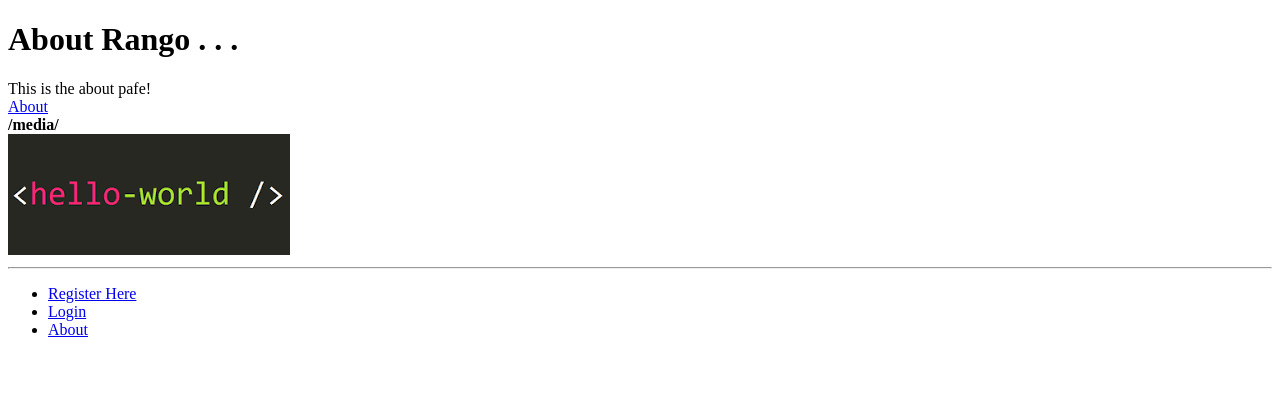
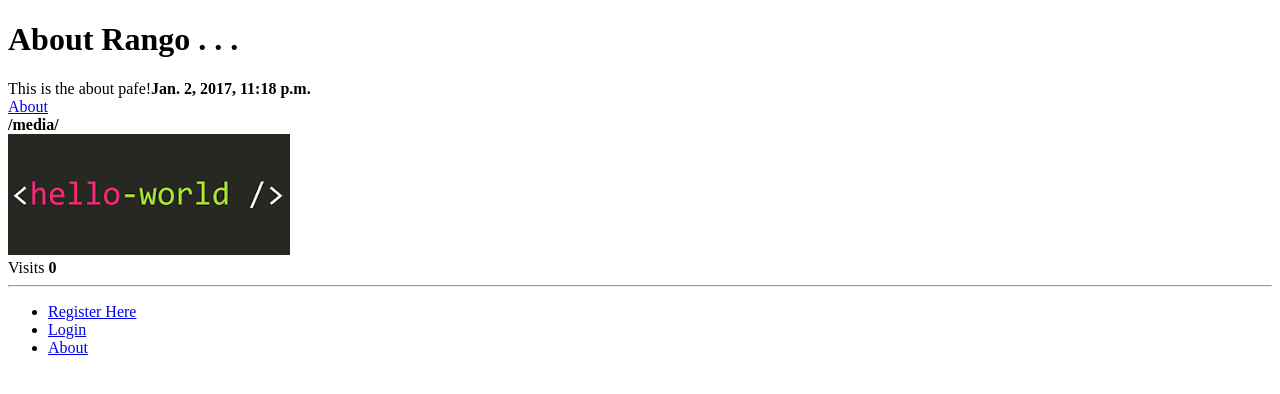
Before and after one commit to FlickyG/poe-client, a Django app: page /rango/about/ in a window 1280 px wide. Shown: the top 394 px of the page. Run offline with Django 3.2, Linux system fonts and the light colour scheme.

Commit message:
finished section 11

```diff
--- a/poetools_project/rango/views.py
+++ b/poetools_project/rango/views.py
@@ -15,21 +15,61 @@ from django.contrib.auth import logout #section 9
 # Create your views here.
 from django.http import HttpResponse
 import datetime
+#from datetime import datetime
+
+from rango.forms import PageForm
 
 def index(request):
-    # Query the database for a list of ALL categories currently stored.
-    # Order the categories by no. likes in descending order.
-    # Retrieve the top 5 only - or all if less than 5.
-    # Place the list in our context_dict dictionary which will be passed to the template engine.
-    category_list = Category.objects.order_by('-likes')
-    context_dict = {'categories': category_list}
 
-    # Render the response and send it back!
-    return render(request, 'rango/index.html', context_dict)
+    request.session.set_test_cookie()
+
+    category_list = Category.objects.order_by('-likes')[:5]
+    page_list = Page.objects.order_by('-views')[:5]
+
+    context_dict = {'categories': category_list, 'pages': page_list}
+
+    visits = request.session.get('visits')
+    if not visits:
+        visits = 1
+    reset_last_visit_time = False
+
+    last_visit = request.session.get('last_visit')
+    if last_visit:
+        last_visit_time = datetime.datetime.strptime(last_visit[:-7], "%Y-%m-%d %H:%M:%S")
+
+        if (datetime.datetime.now() - last_visit_time).seconds > 0:
+            # ...reassign the value of the cookie to +1 of what it was before...
+            visits = visits + 1
+            # ...and update the last visit cookie, too.
+            reset_last_visit_time = True
+    else:
+        # Cookie last_visit doesn't exist, so create it to the current date/time.
+        reset_last_visit_time = True
+
+    if reset_last_visit_time:
+        request.session['last_visit'] = str(datetime.datetime.now())
+        request.session['visits'] = visits
+    context_dict['visits'] = visits
+
+
+    response = render(request,'rango/index.html', context_dict)
+
+    return response
 
 def about(request):
+
     context_dict = {'helloimage': 'download.png', 'boldmessage': datetime.datetime.now()}
-    return render(request, 'rango/about.html', {})
+
+    # If the visits session varible exists, take it and use it.
+    # If it doesn't, we haven't visited the site so set the count to zero.
+    if request.session.get('visits'):
+        count = request.session.get('visits')
+    else:
+        count = 0
+    context_dict['visits'] = count
+    # remember to include the visit data
+    return render(request, 'rango/about.html', context_dict)
+
 
 def hello_world(request):
     return HttpResponse("Adam says hello world!")
@@ -91,7 +131,7 @@ def add_category(request):
     # Render the form with error messages (if any).
     return render(request, 'rango/add_category.html', {'form': form})
 
-from rango.forms import PageForm
+
 
 def add_page(request, category_name_slug):
 
@@ -125,6 +165,11 @@ def add_page(request, category_name_slug):
     return render(request, 'rango/add_page.html', context_dict)
 
 def register(request):
+
+    #Section 11
+    if request.session.test_cookie_worked():
+        print(">>>> TEST COOKIE WORKED!")
+        request.session.delete_test_cookie()
 
     # A boolean value for telling the template whether the registration was successful.
     # Set to False initially. Code changes value to True when registration succeeds.
--- a/poetools_project/templates/rango/about.html
+++ b/poetools_project/templates/rango/about.html
@@ -11,4 +11,5 @@
         <a href="{% url 'about' %}">About</a><br />
         <strong>{{MEDIA_URL}}</strong><br />
         <img src="{{MEDIA_URL}}download.png"><br />
+        Visits <strong>{{ visits }}</strong>
 {% endblock %}
--- a/poetools_project/templates/rango/index.html
+++ b/poetools_project/templates/rango/index.html
@@ -21,7 +21,7 @@
 		{% else %}
 			<h1>Rango says... hello!</h1>
 			{% for category in categories %}
-                <li><a href="{% url category category.slug %}">{{ category.name }}</a></li>
+                <li><a href="{% url 'category' category.slug %}">{{ category.name }}</a></li>
             {% endfor %}
 		{% endif %}
 {% endblock %}
```
